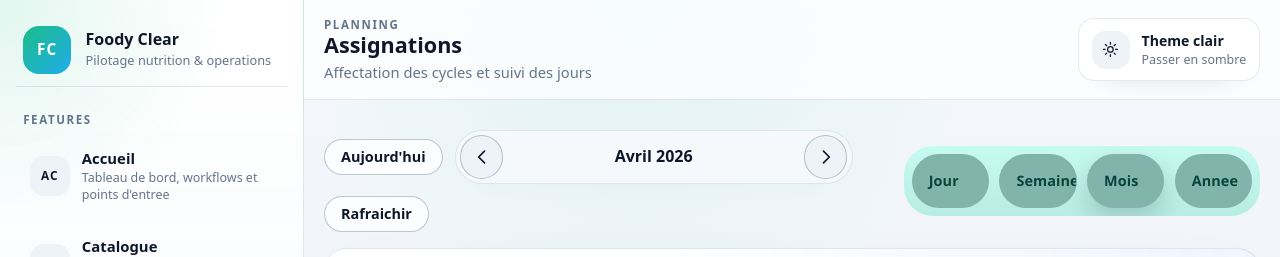
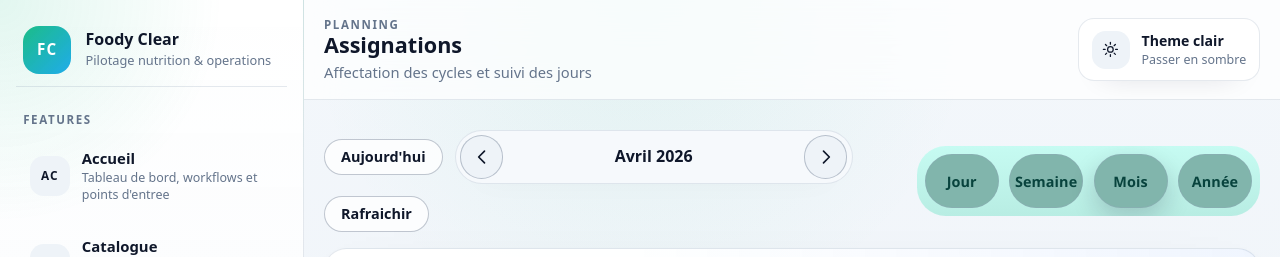
Before and after one commit to ATOKODO/foody-clear-front, an Angular app: page /planning in a window 1280 px wide. Shown: the top 257 px of the page. Built offline with nearby package versions, Linux system fonts and the light colour scheme; no server answers.

Commit message:
fix(planning): calendar toggle styles

```diff
--- a/src/app/ui/segmented-toggle/segmented-toggle.scss
+++ b/src/app/ui/segmented-toggle/segmented-toggle.scss
@@ -31,7 +31,10 @@
   border-radius: 9999px;
   background: #81b5ac;
   color: #08433d;
+  margin: 0;
+  width: 100%;
 }
+
 
 :host ::ng-deep .segmented-toggle.mat-button-toggle-group-appearance-standard {
   border: 0;
@@ -50,21 +53,26 @@
   display: flex;
   width: 100%;
   height: 100%;
-  align-items: stretch;
+  align-items: center;
+  justify-content: center;
+  box-sizing: border-box;
   color: inherit;
 }
 
 :host ::ng-deep .segmented-toggle .mat-button-toggle-label-content {
   display: flex;
+  width: 100%;
+  height: 100%;
   min-height: calc(var(--segmented-toggle-height) - 2px);
   align-items: center;
   justify-content: center;
-  padding: 0.55rem 1rem;
+  box-sizing: border-box;
+  padding: 0.68rem 0.9rem;
   font-size: 0.9rem;
   font-weight: 600;
-  line-height: 1.25;
+  line-height: 1.2;
   text-align: center;
-  white-space: normal;
+  white-space: nowrap;
 }
 
 :host ::ng-deep .segmented-toggle .mat-button-toggle-checked {
--- a/src/components/calendar/calendar.ts
+++ b/src/components/calendar/calendar.ts
@@ -541,7 +541,7 @@ export class Calendar implements OnInit, OnChanges {
 
   getViewLabel(view: CalendarView): string {
     if (view === 'year') {
-      return 'Annee';
+      return 'Année';
     }
 
     if (view === 'month') {
--- a/src/features/planning/planning.feature.ts
+++ b/src/features/planning/planning.feature.ts
@@ -66,7 +66,7 @@ const PLANNING_CALENDAR_VIEW_OPTIONS: readonly SegmentedToggleOption<CalendarVie
     { value: 'day', label: 'Jour', testId: 'planning-view-day' },
     { value: 'week', label: 'Semaine', testId: 'planning-view-week' },
     { value: 'month', label: 'Mois', testId: 'planning-view-month' },
-    { value: 'year', label: 'Annee', testId: 'planning-view-year' },
+    { value: 'year', label: 'Année', testId: 'planning-view-year' },
   ];
 
 @Component({
@@ -787,7 +787,7 @@ export class PlanningFeature implements OnInit, AfterViewInit {
 
   private getFallbackCalendarViewLabel(view: CalendarView): string {
     if (view === 'year') {
-      return 'Annee';
+      return 'Année';
     }
 
     if (view === 'month') {
```
Also changed, not shown: 1 other file (tests, documents, lock files or other folders).
